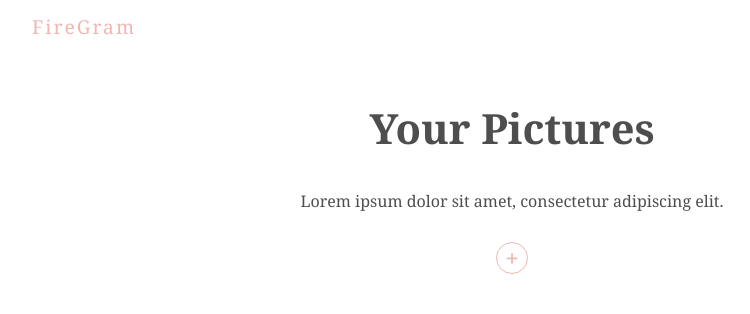
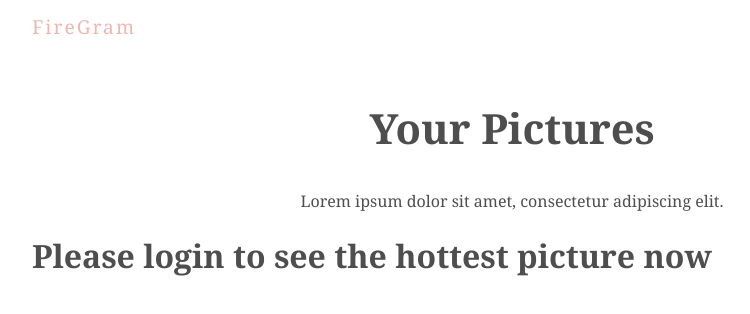
Before and after one commit to louiskwt/react-gallery, a React (Create React App) app: page / in a window 1280 px wide. Shown: the top 314 px of the page, without its empty margins (128-878 px from the left). Built offline with nearby package versions, Linux system fonts and the light colour scheme; no server answers; the database is empty.

Commit message:
configured firebase auth and added user state

```diff
--- a/src/App.js
+++ b/src/App.js
@@ -3,14 +3,25 @@ import ImageGrid from './comps/ImageGrid';
 import Title from './comps/Title';
 import UploadForm from './comps/UploadForm';
 import Modal from './comps/Modal';
+// import useSignIn from './hooks/useSignIn';
 
 function App() {
 	const [selectedImg, setSelectedImg] = useState(null);
+	const [user, setUser] = useState(null);
+
 	return (
 		<div className='App'>
 			<Title />
-			<UploadForm />
-			<ImageGrid setSelectedImg={setSelectedImg} />
+
+			{user === null ? (
+				<div>
+					<h1>Please login to see the hottest picture now</h1>
+				</div>
+			) : (
+				<div>
+					<UploadForm /> <ImageGrid setSelectedImg={setSelectedImg} />
+				</div>
+			)}
 
 			{selectedImg && (
 				<Modal
--- a/src/firebase/config.js
+++ b/src/firebase/config.js
@@ -1,6 +1,7 @@
 import firebase from 'firebase/app';
 import 'firebase/storage';
 import 'firebase/firestore';
+import 'firebase/auth';
 
 var firebaseConfig = {
 	apiKey: 'AIzaSyBPClJGdx4Wez7cdc3OPYWfjoF0s88Bsbk',
@@ -15,6 +16,7 @@ firebase.initializeApp(firebaseConfig);
 
 const projectStorage = firebase.storage();
 const projectFirestore = firebase.firestore();
+const auth = firebase.auth();
 const timestamp = firebase.firestore.FieldValue.serverTimestamp;
 
-export { projectStorage, projectFirestore, timestamp };
+export { projectStorage, projectFirestore, timestamp, auth };
--- /dev/null
+++ b/src/hooks/useSignIn.js
@@ -0,0 +1,17 @@
+import { auth } from '../firebase/config';
+
+const useSignIn = () => {
+	auth.signInWithEmailAndPassword(email, password)
+		.then((userCredential) => {
+			const user = userCredential.user;
+			console.log(user);
+		})
+		.catch((error) => {
+			const errorCode = error.code;
+			const errorMessage = error.message;
+			console.log(errorCode + ':' + errorMessage);
+		});
+	return { user };
+};
+
+export default useSignIn;
```
